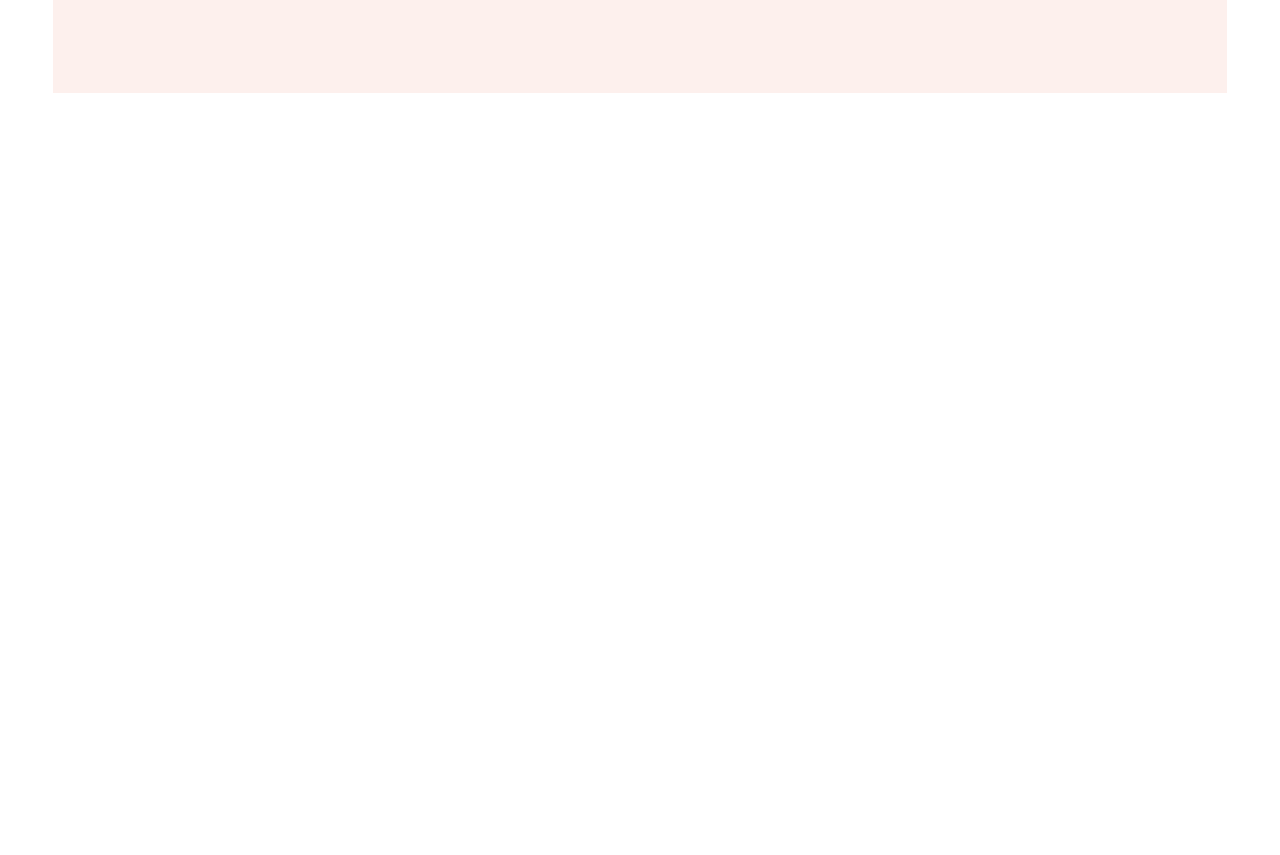
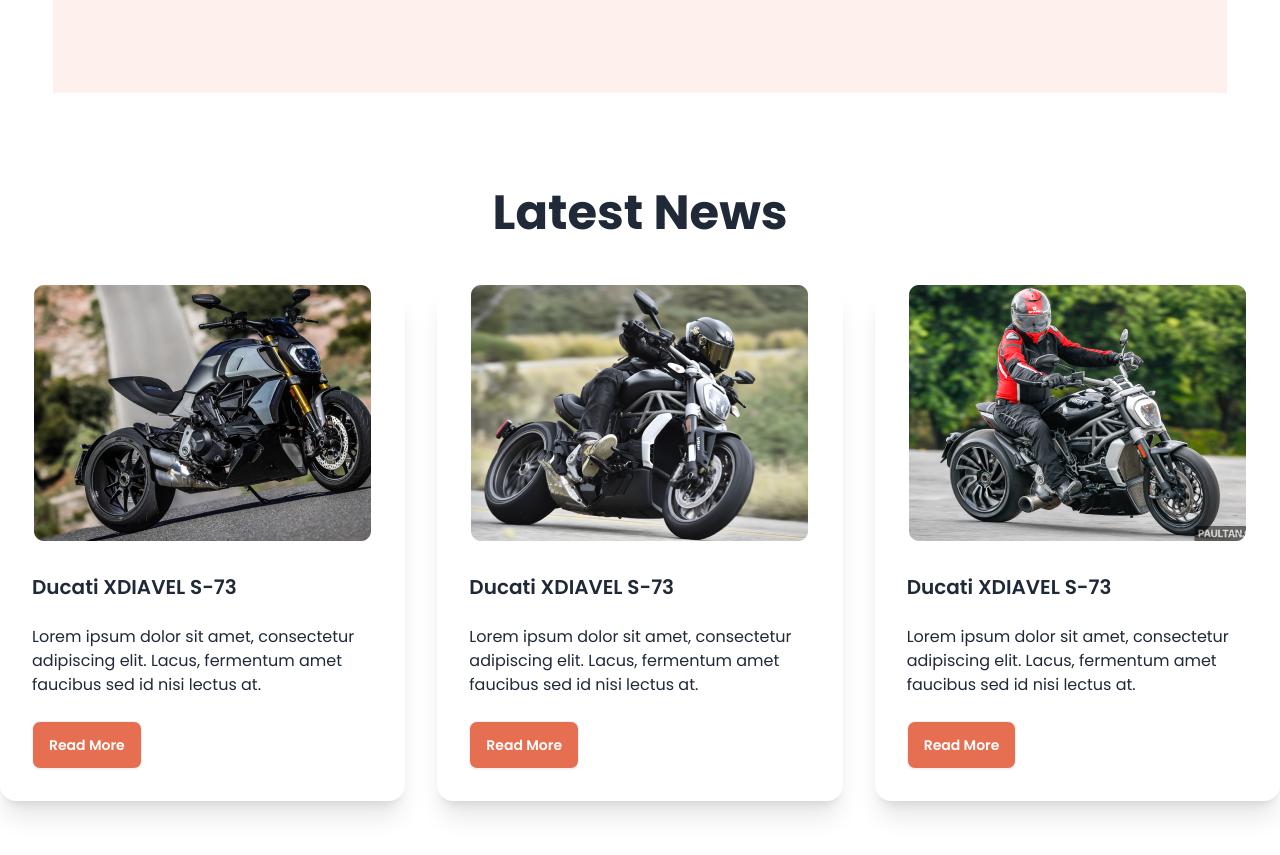
Before and after one commit to ornobsingh/biker-zone-daisyUi-project, a plain HTML site: page index.html in a window 1280 px wide. Shown: the part 525-1380 px from the top of the page. Before the commit the page ends 800 px from the top, so only its background shows below. Drawn offline with nearby package versions, Linux system fonts and the light colour scheme.

Commit message:
added latest bike section

```diff
--- a/index.html
+++ b/index.html
@@ -136,7 +136,65 @@
   </header>
 
   <!-- main section -->
-  <main class="md:container md:mx-auto"></main>
+  <main class="md:container md:mx-auto">
+    <!-- featured bike section homework -->
+    <section></section>
+
+    <!-- latest bike section -->
+    <section class="my-24">
+      <h2 class="text-5xl font-bold text-center mb-12">Latest News</h2>
+      <!-- cards -->
+      <div class="grid grid-cols-1 gap-8 md:grid-cols-2 lg:grid-cols-3">
+        <!-- card 1 -->
+        <div class="card bg-base-100 shadow-xl">
+          <figure>
+            <img src="./images/others/latest1.png" alt="Bike" />
+          </figure>
+          <div class="card-body space-y-4">
+            <h2 class="card-title">Ducati XDIAVEL S-73</h2>
+            <p>Lorem ipsum dolor sit amet, consectetur adipiscing elit. Lacus, fermentum amet faucibus sed id nisi
+              lectus at.</p>
+            <div class="card-actions">
+              <button class="btn bg-bike-primary text-white">Read More</button>
+            </div>
+          </div>
+        </div>
+        <!-- card 2 -->
+        <div class="card bg-base-100 shadow-xl">
+          <figure>
+            <img src="./images/others/latest2.png" alt="Bike" />
+          </figure>
+          <div class="card-body space-y-4">
+            <h2 class="card-title">Ducati XDIAVEL S-73</h2>
+            <p>Lorem ipsum dolor sit amet, consectetur adipiscing elit. Lacus, fermentum amet faucibus sed id nisi
+              lectus at.</p>
+            <div class="card-actions">
+              <button class="btn bg-bike-primary text-white">Read More</button>
+            </div>
+          </div>
+        </div>
+        <!-- card 3 -->
+        <div class="card bg-base-100 shadow-xl">
+          <figure>
+            <img src="./images/others/latest3.png" alt="Bike" />
+          </figure>
+          <div class="card-body space-y-4">
+            <h2 class="card-title">Ducati XDIAVEL S-73</h2>
+            <p>Lorem ipsum dolor sit amet, consectetur adipiscing elit. Lacus, fermentum amet faucibus sed id nisi
+              lectus at.</p>
+            <div class="card-actions">
+              <button class="btn bg-bike-primary text-white">Read More</button>
+            </div>
+          </div>
+        </div>
+      </div>
+    </section>
+
+    <!-- happy clients section homework -->
+    <section></section>
+
+
+  </main>
 
   <!-- footer section -->
   <footer></footer>
```
